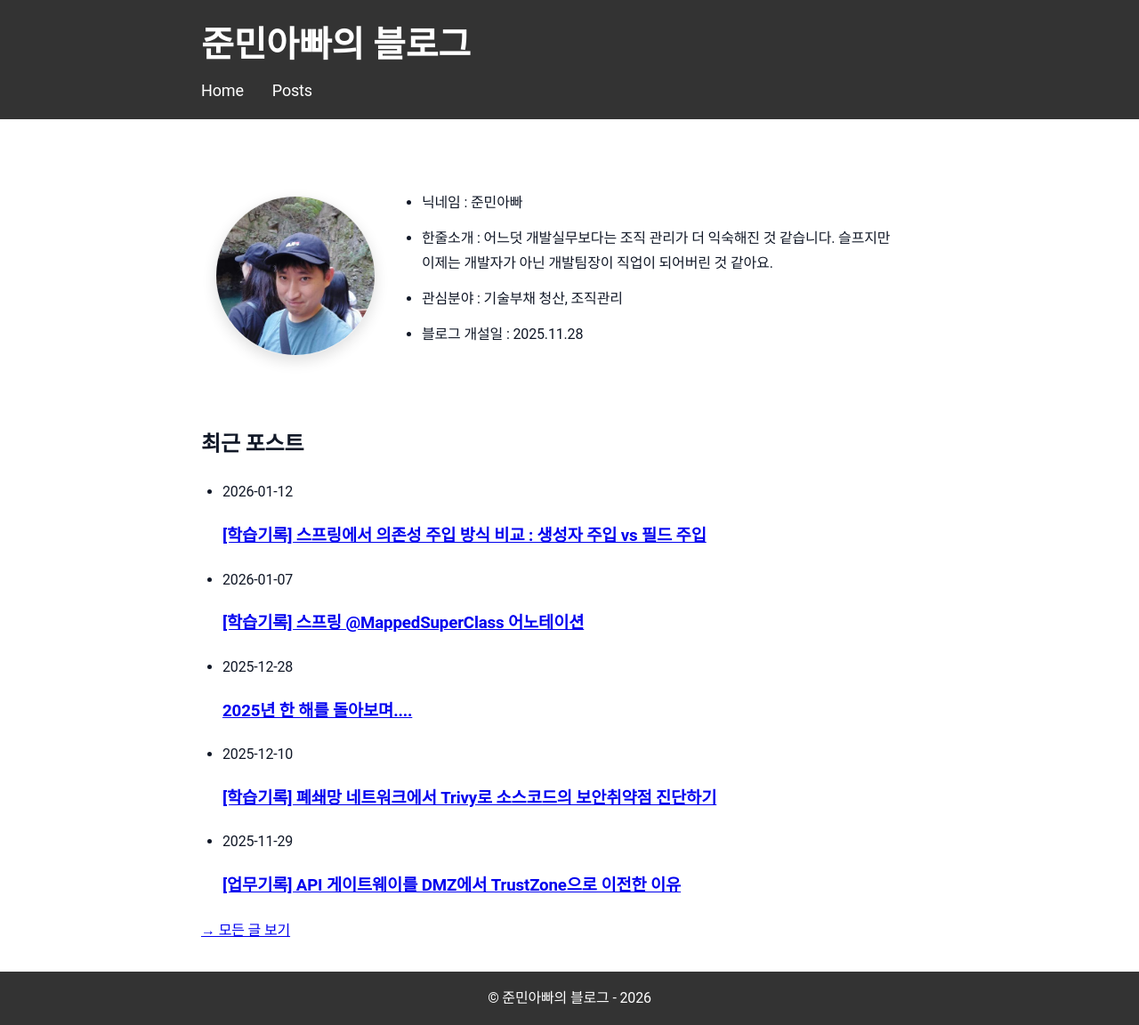
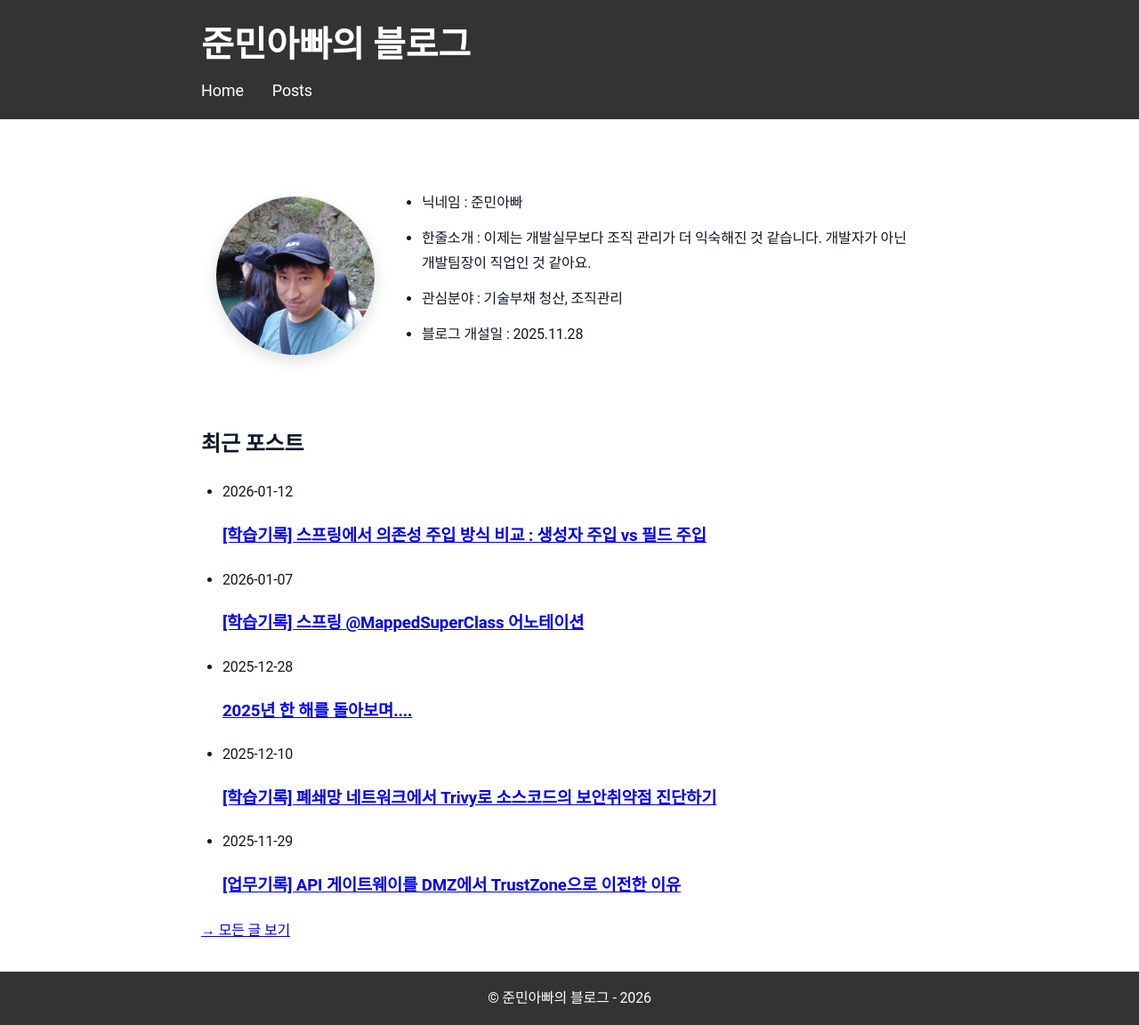
Before and after one commit to sanghoon-lee/sanghoon-lee.github.io, a Jekyll site: the page built from index.md, in a window 1280 px wide. Shown: the whole page at 89% size. Built offline with Jekyll 4.4.1, drawn with Linux system fonts in a browser that asks for light colours.

Commit message:
홈 소개글 수정

```diff
--- a/index.md
+++ b/index.md
@@ -115,7 +115,7 @@ title: 🏠 Home
 
   <ul class="hero-subtitle">
     <li>닉네임 : 준민아빠 </li>
-    <li>한줄소개 : 어느덧 개발실무보다는 조직 관리가 더 익숙해진 것 같습니다. 슬프지만 이제는 개발자가 아닌 개발팀장이 직업이 되어버린 것 같아요. </li>
+    <li>한줄소개 : 이제는 개발실무보다 조직 관리가 더 익숙해진 것 같습니다. 개발자가 아닌 개발팀장이 직업인 것 같아요. </li>
     <li>관심분야 : 기술부채 청산, 조직관리</li>
     <li>블로그 개설일 : 2025.11.28</li>
   </ul>
```
